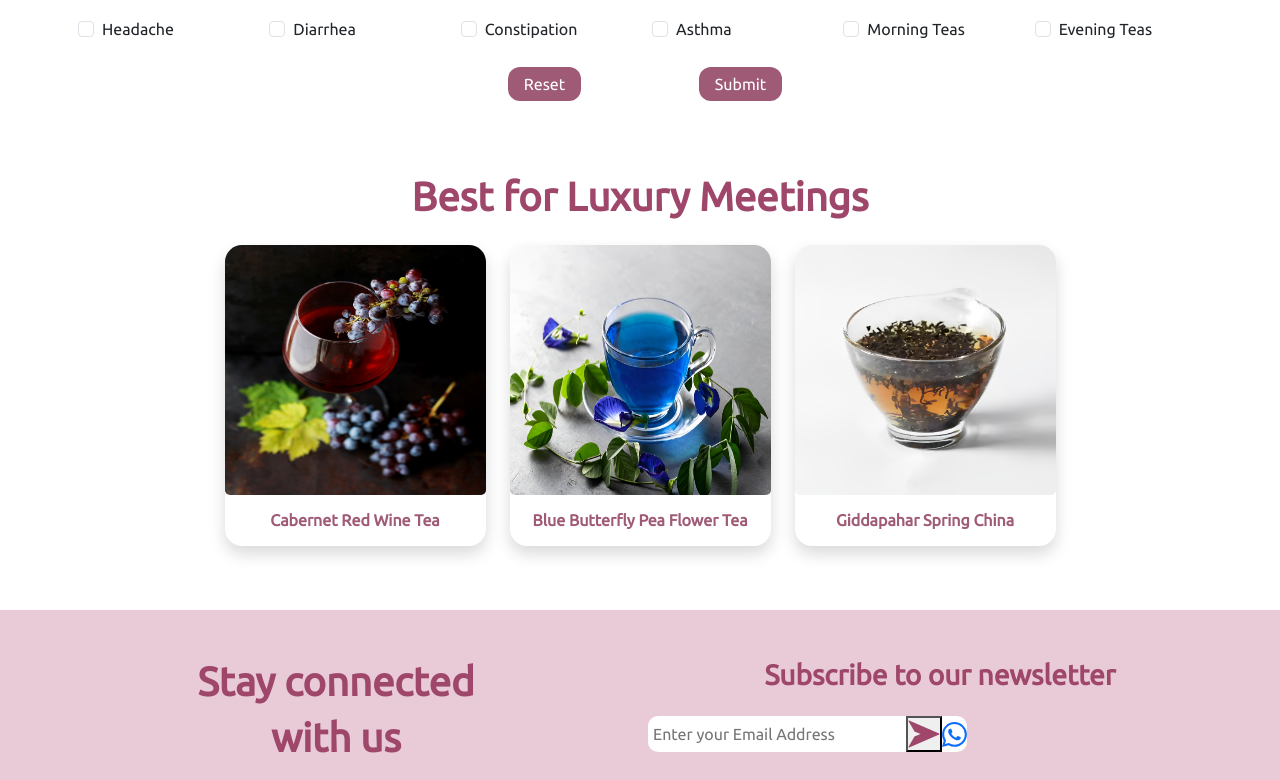
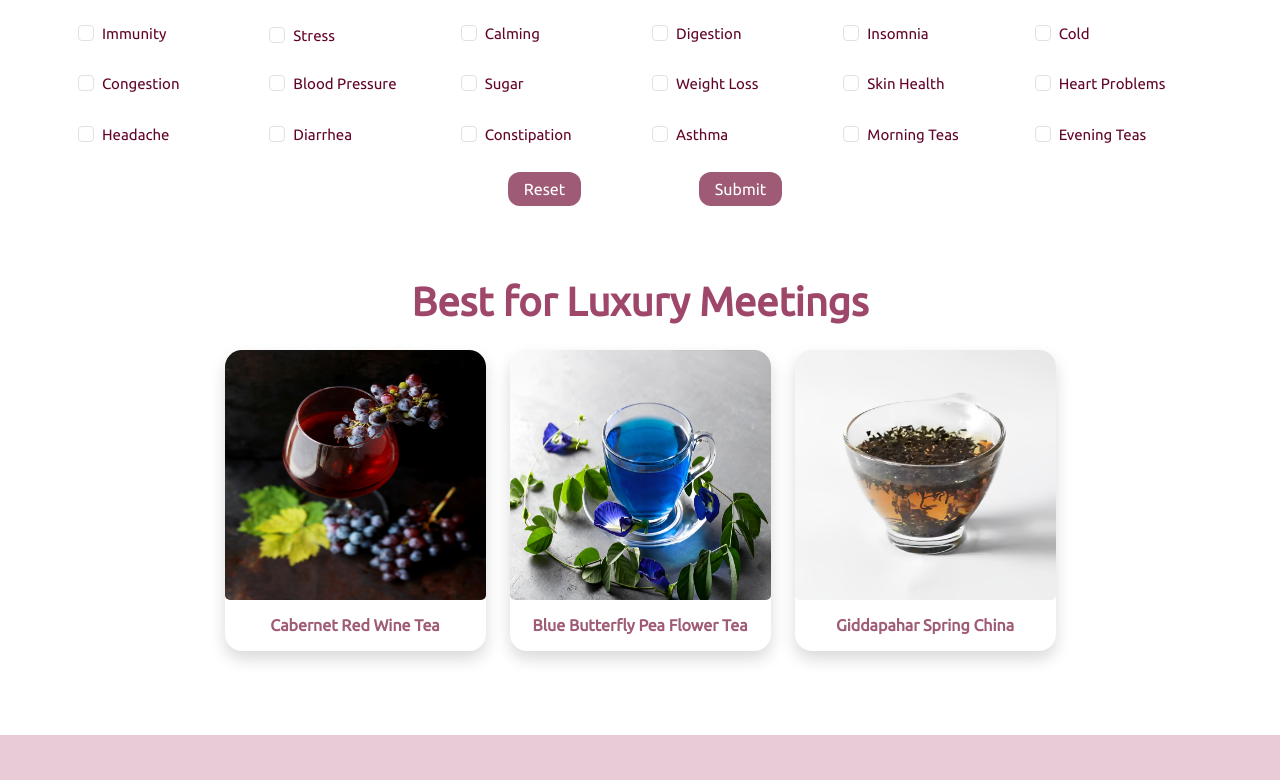
Before and after one commit to kachu16/tastea, a plain HTML site: page index.html in a window 1280 px wide. Shown: the part 2014-2794 px from the top of the page. Drawn offline with nearby package versions, Linux system fonts and the light colour scheme.

Commit message:
Update style.css

```diff
--- a/style.css
+++ b/style.css
@@ -1,4 +1,6 @@
-/* DEFAULT STYLING */
+/******************************
+      DEFAULT STYLING
+*******************************/
 body {
   font-family: "Ubuntu", sans-serif;
 }
@@ -24,7 +26,9 @@ a {
   font-weight: bold;
 }
 
-/* SCROLLBAR  */
+/******************************
+          SCROLLBAR
+*******************************/
 html {
   scroll-behavior: smooth;
 }
@@ -38,7 +42,9 @@ html {
   background-color: #a8aaa6;
 }
 
-/* NAVBAR */
+/********************************
+            NAVBAR
+*********************************/
 
 #navbar {
   /* background-color: #ecf1f2; */
@@ -100,7 +106,9 @@ html {
 .list-background {
   background-color: #e6dfd9;
 }
-/* IMAGE SECTION  */
+/************************************
+          IMAGE SECTION
+*************************************/
 #image-section {
   width: 100%;
   height: 100vh;
@@ -152,14 +160,21 @@ html {
   transition: 0.3s ease-in;
 }
 
-/* WHY TASTEA  */
+/************************************
+             WHY TASTEA
+**************************************/
 .headers {
   color: #996278;
   font-weight: 800;
-  font-size: 30px;
+  font-size: 36px;
 }
 #slider_container img {
   border-radius: 23px;
+}
+#slider_container p {
+  font-size: 22px;
+  font-family: "Gill Sans", "Gill Sans MT", Calibri, "Trebuchet MS", sans-serif;
+  font-weight: 600;
 }
 
 /* BEST SELLERS  */
@@ -175,6 +190,7 @@ html {
   cursor: pointer;
   border-radius: 17px;
   border: none;
+  margin-bottom: 20px;
 }
 .card-img {
   /* border-radius: 17px; */
@@ -183,42 +199,57 @@ html {
   height: 250px;
 }
 
-/* STAY CONNECTED  */
+/* ****************************************
+        HOW CAN WE HELP YOU SECTION
+  *****************************************/
+.help_button {
+  border-radius: 12px;
+  padding: 0.3rem 1rem;
+}
+#help_section {
+  border-radius: 17px;
+}
+#help_section label {
+  color: #620429;
+  font-size: 15px;
+}
+
+/*****************************************
+            STAY CONNECTED
+******************************************/
 #stay_connected {
   /* background-color: rgb(227 230 243); */
   background-color: #e8cbd7;
 }
 
-#emailForm{
-  display: grid;
-  grid-template-columns: 9fr 1fr;
-  width: 50%;
+#submit_button {
+  border: none;
+  border-bottom-right-radius: 12px;
+  border-top-right-radius: 12px;
+  margin-right: 10px;
+  padding-left: 5px;
+  background: white;
 }
-#mailbox{
-  display: grid;
-  grid-template-columns: 9fr 1fr;
-  background-color: white;
-  border-radius: 10px;
+
+#email {
+  width: 40%;
+  border: none;
+  padding: 5px;
+  border-top-left-radius: 12px;
+  border-bottom-left-radius: 12px;
 }
-#email,#submit_btn{
-  outline: none;
-  border: none;
-  background-color: white;
-  border-radius: 10px;
-  padding: 5px;
+#email::placeholder{
+  font-size: 14px;
+  font-family:'Franklin Gothic Medium', 'Arial Narrow', Arial, sans-serif;
 
 }
-#whatsapp_{
-  display: flex;
-  align-items: center;
-}
-/* HOW CAN WE HELP YOU SECTION  */
-.help_button {
-  border-radius: 12px;
-  padding: 0.3rem 1rem;
+#emailForm svg{
+  color: green;
 }
 
-/* FOOTER  */
+/**********************************
+             FOOTER
+************************************/
 #footer li {
   list-style: none;
 }
```
